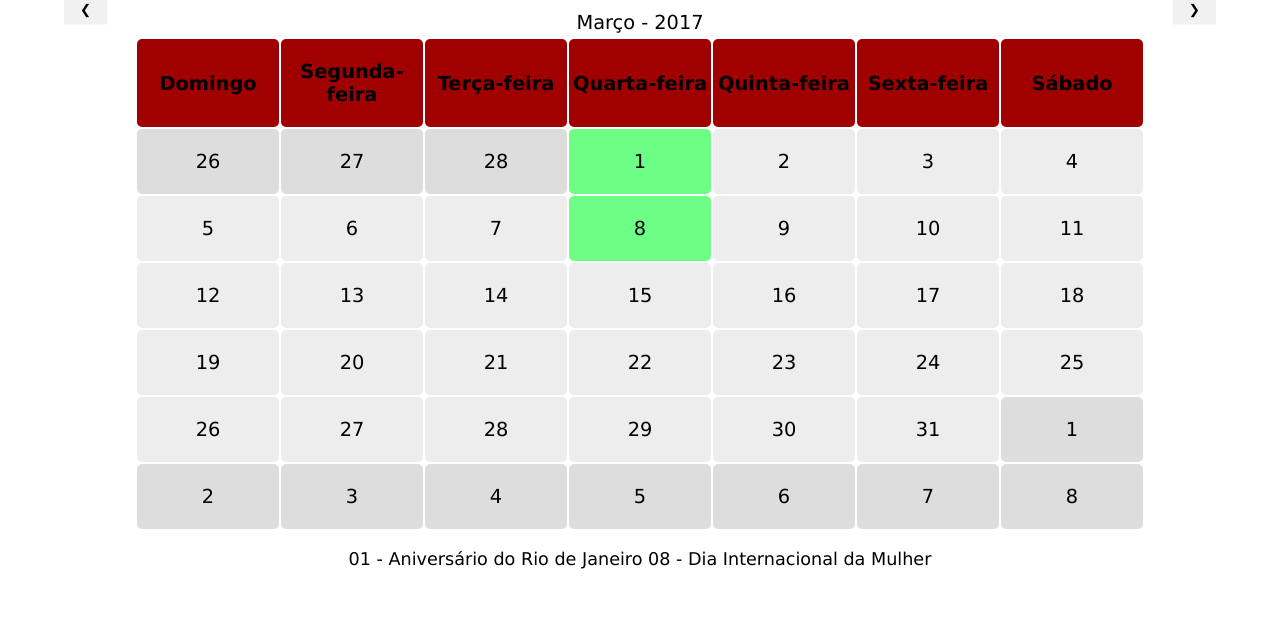
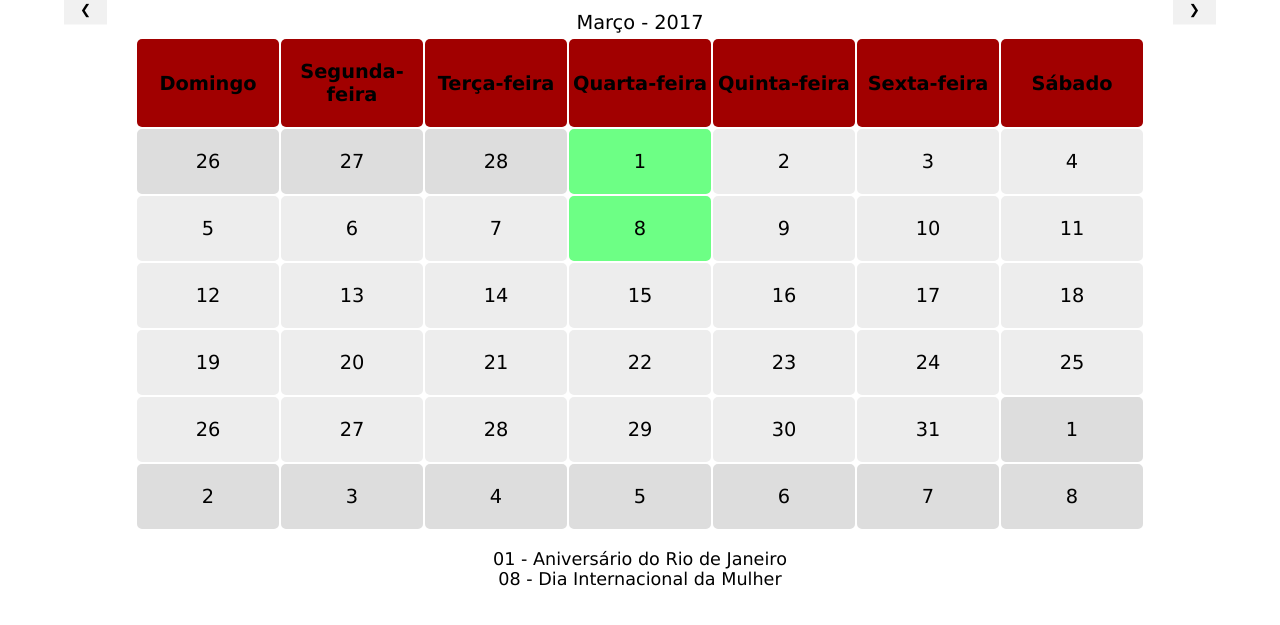
Before and after one commit to TreinoeDieta/Website, a Jekyll site: the page calendario/index.html, which Jekyll copies as it is, in a window 1280 px wide. Shown: the top 625 px of the page. Built offline with Jekyll 4.4.1, drawn with Linux system fonts in a browser that asks for light colours.

Commit message:
Update index.html

```diff
--- a/calendario/index.html
+++ b/calendario/index.html
@@ -116,7 +116,7 @@
     <td class="passado">8</td>
   </tr>
 </table>
-	<p>01 - Aniversário do Rio de Janeiro  08 - Dia Internacional da Mulher</p>
+	<p>01 - Aniversário do Rio de Janeiro<br/>08 - Dia Internacional da Mulher</p>
     </div>
 
 <div class="mySlides">
@@ -159,17 +159,17 @@
     <td class="atual">11</td>
     <td class="atual">12</td>
     <td class="atual">13</td>
-    <td class="atual">14</td>
-    <td class="atual">15</td>
+    <td class="feriado">14</td>
+    <td class="feriado">15</td>
     </tr>
       <tr>
-    <td class="atual">16</td>
+    <td class="feriado">16</td>
     <td class="atual">17</td>
     <td class="atual">18</td>
     <td class="atual">19</td>
     <td class="atual">20</td>
-    <td class="atual">21</td>
-    <td class="atual">22</td>
+    <td class="feriado">21</td>
+    <td class="feriado">22</td>
   </tr>
       <tr>
     <td class="atual">23</td>
```
Also changed, not shown: other parts of calendario/index.html (+1 -0 lines).
